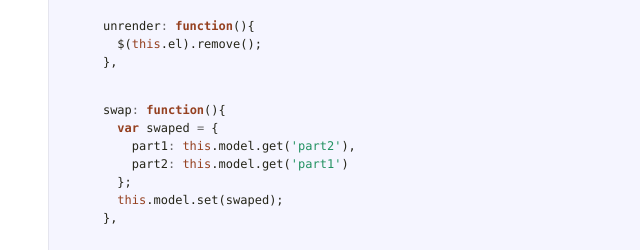
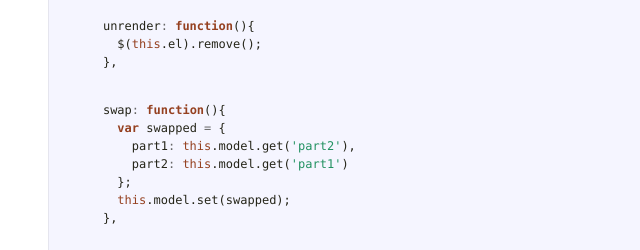
Before and after one commit to gijs/hello-backbonejs, a plain HTML site: page docs/5.html in a window 1280 px wide. Shown: the part 940-1190 px from the top of the page, 477-1117 px from the left. Drawn offline with Linux system fonts and the light colour scheme.

Commit message:
Type fix (in docs)

```diff
--- a/docs/5.html
+++ b/docs/5.html
@@ -30,11 +30,11 @@
     <span class="p">},</span></pre></div>             </td>           </tr>                               <tr id="section-7">             <td class="docs">               <div class="pilwrap">                 <a class="pilcrow" href="#section-7">&#182;</a>               </div>               <p><code>unrender()</code>: Makes Model remove itself from the DOM.</p>             </td>             <td class="code">               <div class="highlight"><pre>    <span class="nx">unrender</span><span class="o">:</span> <span class="kd">function</span><span class="p">(){</span>
       <span class="nx">$</span><span class="p">(</span><span class="k">this</span><span class="p">.</span><span class="nx">el</span><span class="p">).</span><span class="nx">remove</span><span class="p">();</span>
     <span class="p">},</span></pre></div>             </td>           </tr>                               <tr id="section-8">             <td class="docs">               <div class="pilwrap">                 <a class="pilcrow" href="#section-8">&#182;</a>               </div>               <p><code>swap()</code> will interchange an <code>Item</code>'s attributes. When the <code>.set()</code> model function is called, the event <code>change</code> will be triggered.</p>             </td>             <td class="code">               <div class="highlight"><pre>    <span class="nx">swap</span><span class="o">:</span> <span class="kd">function</span><span class="p">(){</span>
-      <span class="kd">var</span> <span class="nx">swaped</span> <span class="o">=</span> <span class="p">{</span>
+      <span class="kd">var</span> <span class="nx">swapped</span> <span class="o">=</span> <span class="p">{</span>
         <span class="nx">part1</span><span class="o">:</span> <span class="k">this</span><span class="p">.</span><span class="nx">model</span><span class="p">.</span><span class="nx">get</span><span class="p">(</span><span class="s1">&#39;part2&#39;</span><span class="p">),</span>
         <span class="nx">part2</span><span class="o">:</span> <span class="k">this</span><span class="p">.</span><span class="nx">model</span><span class="p">.</span><span class="nx">get</span><span class="p">(</span><span class="s1">&#39;part1&#39;</span><span class="p">)</span>
       <span class="p">};</span>
-      <span class="k">this</span><span class="p">.</span><span class="nx">model</span><span class="p">.</span><span class="nx">set</span><span class="p">(</span><span class="nx">swaped</span><span class="p">);</span>
+      <span class="k">this</span><span class="p">.</span><span class="nx">model</span><span class="p">.</span><span class="nx">set</span><span class="p">(</span><span class="nx">swapped</span><span class="p">);</span>
     <span class="p">},</span></pre></div>             </td>           </tr>                               <tr id="section-9">             <td class="docs">               <div class="pilwrap">                 <a class="pilcrow" href="#section-9">&#182;</a>               </div>               <p><code>remove()</code>: We use the method <code>destroy()</code> to remove a model from its collection. Normally this would also delete the record from its persistent storage, but we have overridden that (see above).</p>             </td>             <td class="code">               <div class="highlight"><pre>    <span class="nx">remove</span><span class="o">:</span> <span class="kd">function</span><span class="p">(){</span>
       <span class="k">this</span><span class="p">.</span><span class="nx">model</span><span class="p">.</span><span class="nx">destroy</span><span class="p">();</span>
     <span class="p">}</span>
```
